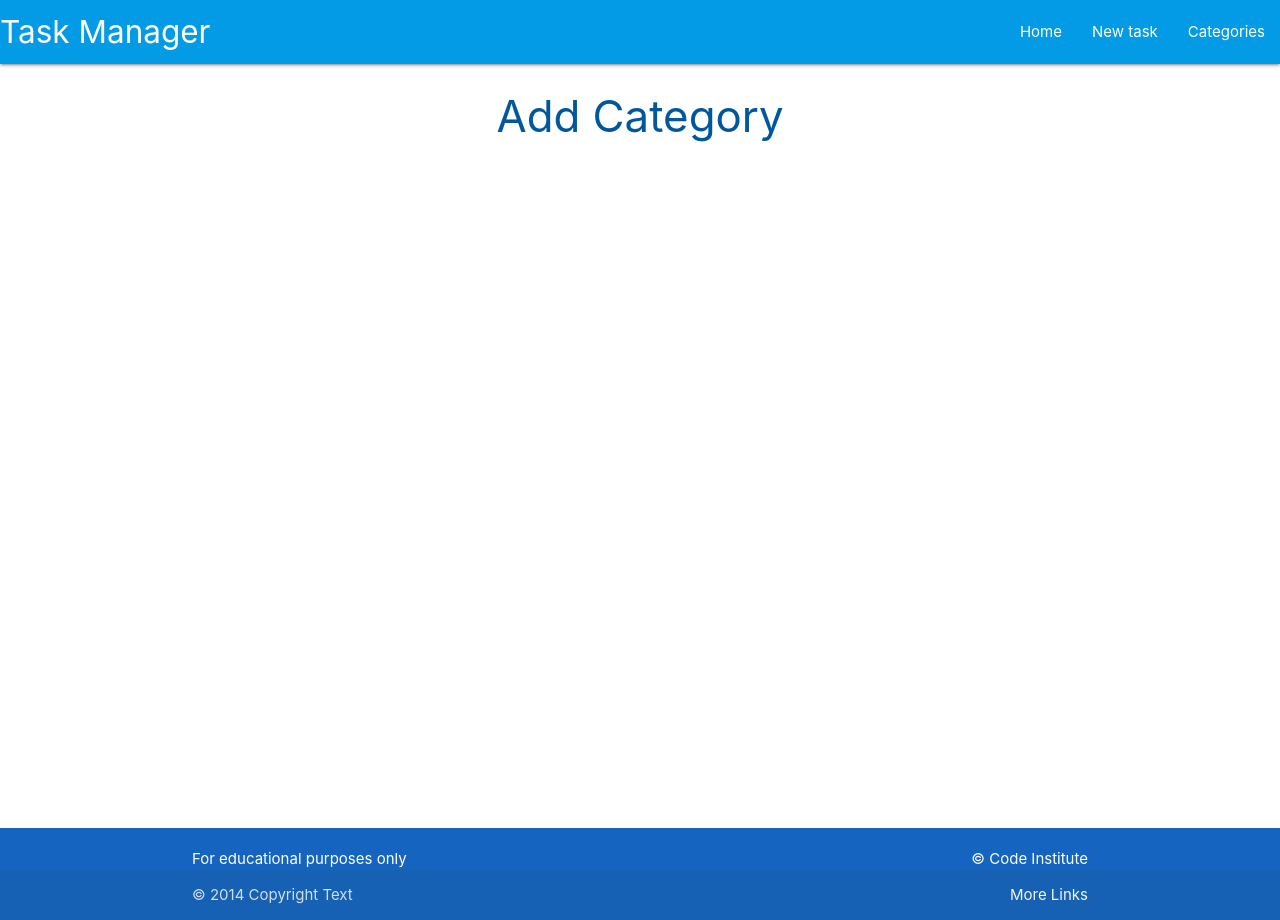
After one commit to JaimeHyland/task_manager, a Flask app: page /add_category in a window 1280 px wide. The commit adds this page. Run offline with Flask 3, Linux system fonts and the light colour scheme.

Commit message:
dev: insert add category functionality

```diff
--- a/taskmanager/routes.py
+++ b/taskmanager/routes.py
@@ -1,7 +1,22 @@
-from flask import render_template
+from flask import render_template, request, redirect, url_for
 from taskmanager import app, db
 from taskmanager.models import Category, Task
 
 @app.route("/")
 def home():
     return render_template("tasks.html")
+
+
+@app.route("/categories")
+def categories():
+    return render_template("categories.html")
+
+
+@app.route("/add_category", methods=["GET", "POST"])
+def add_category():
+    if request.method == "POST":
+        category = Category(category_name=request.form.get("category_name"))
+        db.session.add(category)
+        db.session.commit()
+        return redirect(url_for("categories"))
+    return render_template("add_category.html")
--- /dev/null
+++ b/taskmanager/templates/add_category.html
@@ -0,0 +1,6 @@
+{% extends "base.html" %}
+{% block content %}
+
+<h3 class="light-blue-text text-darken-4 center-align">Add  Category</h3>
+
+{% endblock %}
--- a/taskmanager/templates/base.html
+++ b/taskmanager/templates/base.html
@@ -20,14 +20,14 @@
                 <ul class="right hide-on-med-and-down">
                     <li><a href="{{ url_for('home') }}">Home</a></li>
                     <li><a href="">New task</a></li>
-                    <li><a href="">Categories</a></li>
+                    <li><a href="{{ url_for('categories') }}">Categories</a></li>
             </div>
         </nav>
 
         <ul class="sidenav" id="mobile-demo">
             <li><a href="{{ url_for('home') }}">Home</a></li>
             <li><a href="">New task</a></li>
-            <li><a href="">All categories</a></li>
+            <li><a href="{{ url_for('categories') }}">All categories</a></li>
         </ul>
     </header>
 
```
Also changed, not shown: taskmanager/templates/categories.html (added, +14 -0 lines).
